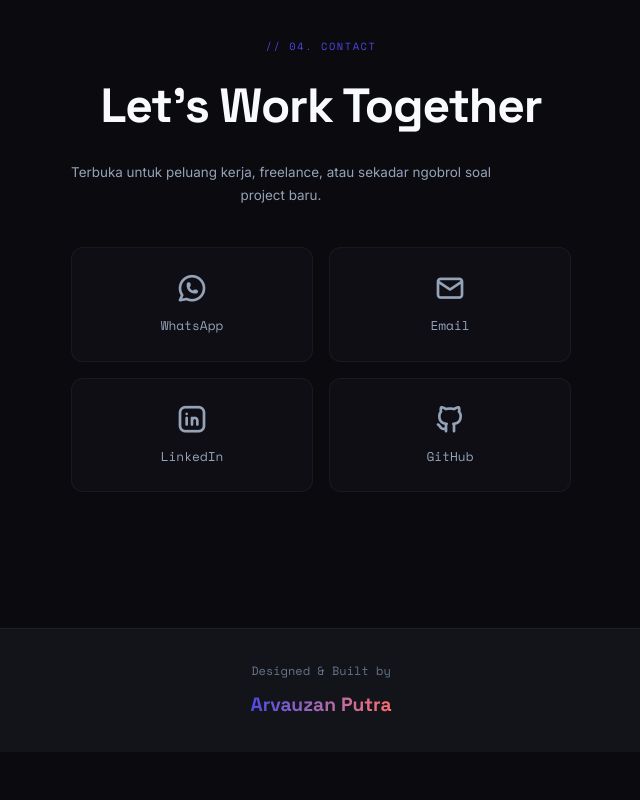
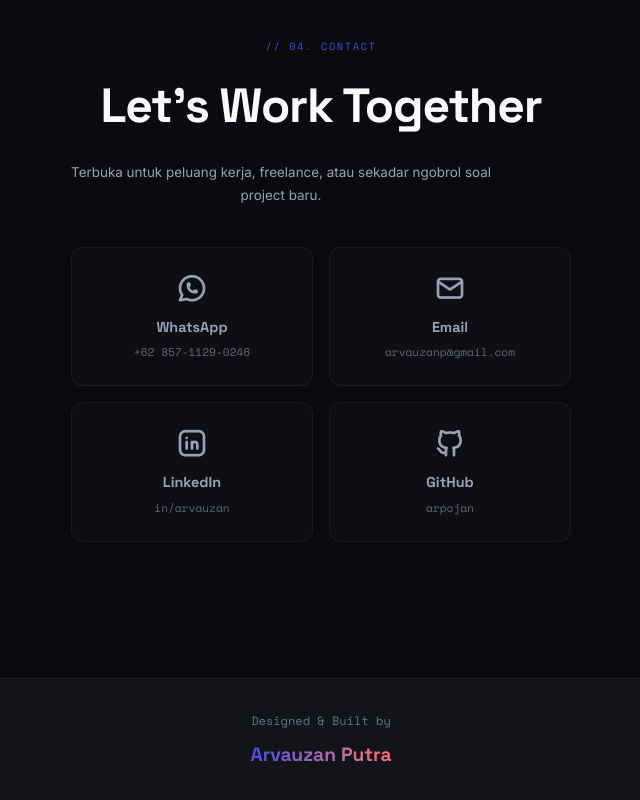
Before and after one commit to arpojan/Portofolio, a Next.js app: page /portofolio/ in a window 1280 px wide. Shown: the part 3945-4745 px from the top of the page, without its empty margins (319-959 px from the left). Before the commit the page ends 4697 px from the top, so only its background shows below. Built offline with nearby package versions, Linux system fonts and the light colour scheme.

Commit message:
feat: add visible captions to contact links for easy copying

```diff
--- a/components/Contact.tsx
+++ b/components/Contact.tsx
@@ -41,10 +41,10 @@ export default function Contact() {
           className="grid grid-cols-2 gap-4 my-10 w-full max-w-[500px] mx-auto"
         >
           {[
-            { icon: "ti-brand-whatsapp", text: "WhatsApp", href: "https://wa.me/6285711290246", color: "group-hover:text-[#25D366] group-hover:border-[#25D366]/50" },
-            { icon: "ti-mail", text: "Email", href: "mailto:arvauzanp@gmail.com", color: "group-hover:text-accent-coral group-hover:border-accent-coral/50" },
-            { icon: "ti-brand-linkedin", text: "LinkedIn", href: "https://linkedin.com/in/arvauzan", color: "group-hover:text-[#0A66C2] group-hover:border-[#0A66C2]/50" },
-            { icon: "ti-brand-github", text: "GitHub", href: "https://github.com/arpojan", color: "group-hover:text-fg-1 group-hover:border-white/50" }
+            { icon: "ti-brand-whatsapp", text: "WhatsApp", caption: "+62 857-1129-0246", href: "https://wa.me/6285711290246", color: "group-hover:text-[#25D366] group-hover:border-[#25D366]/50" },
+            { icon: "ti-mail", text: "Email", caption: "arvauzanp@gmail.com", href: "mailto:arvauzanp@gmail.com", color: "group-hover:text-accent-coral group-hover:border-accent-coral/50" },
+            { icon: "ti-brand-linkedin", text: "LinkedIn", caption: "in/arvauzan", href: "https://linkedin.com/in/arvauzan", color: "group-hover:text-[#0A66C2] group-hover:border-[#0A66C2]/50" },
+            { icon: "ti-brand-github", text: "GitHub", caption: "arpojan", href: "https://github.com/arpojan", color: "group-hover:text-fg-1 group-hover:border-white/50" }
           ].map((link, i) => (
             <motion.a
               key={i}
@@ -55,7 +55,10 @@ export default function Contact() {
               className={`group flex flex-col items-center justify-center gap-3 py-6 px-4 rounded-[12px] border border-white/5 bg-sur/50 text-fg-2 no-underline transition-all duration-300 hover:bg-white/5 ${link.color}`}
             >
               <i className={`ti ${link.icon} text-[2rem] transition-colors`} aria-hidden="true"></i>
-              <span className="text-[0.8rem] font-medium font-mono">{link.text}</span>
+              <div className="flex flex-col items-center gap-1">
+                <span className="text-[0.9rem] font-bold font-display">{link.text}</span>
+                <span className="text-[0.7rem] font-mono opacity-60 text-center select-all">{link.caption}</span>
+              </div>
             </motion.a>
           ))}
         </motion.div>
```
